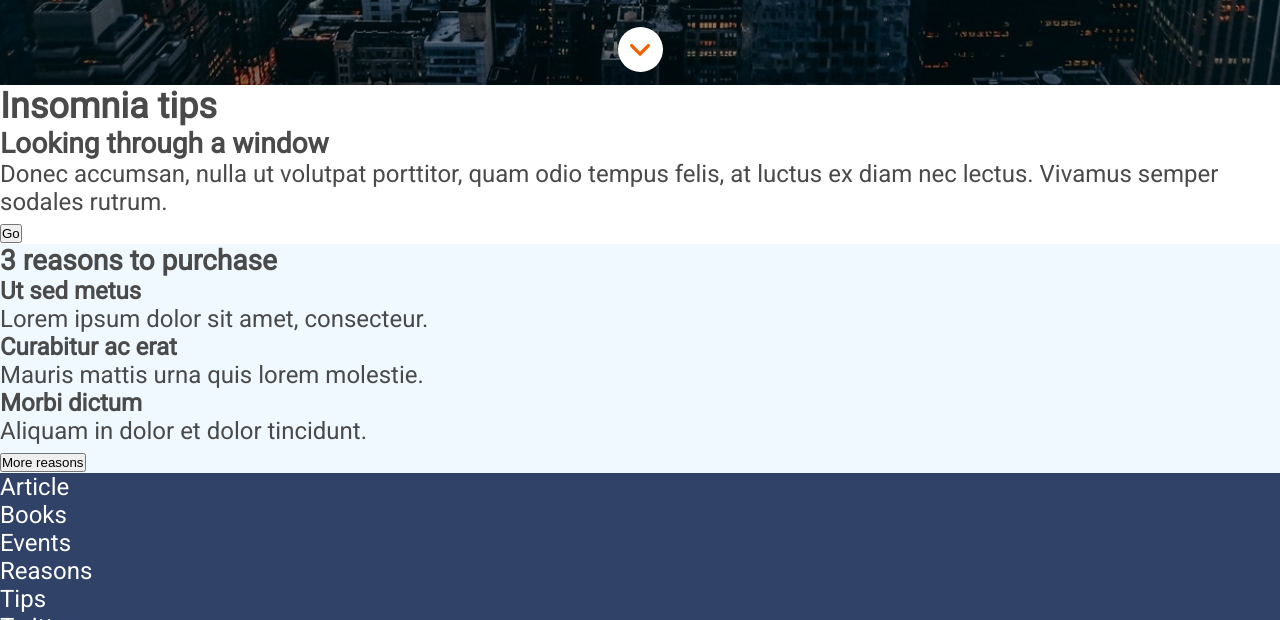
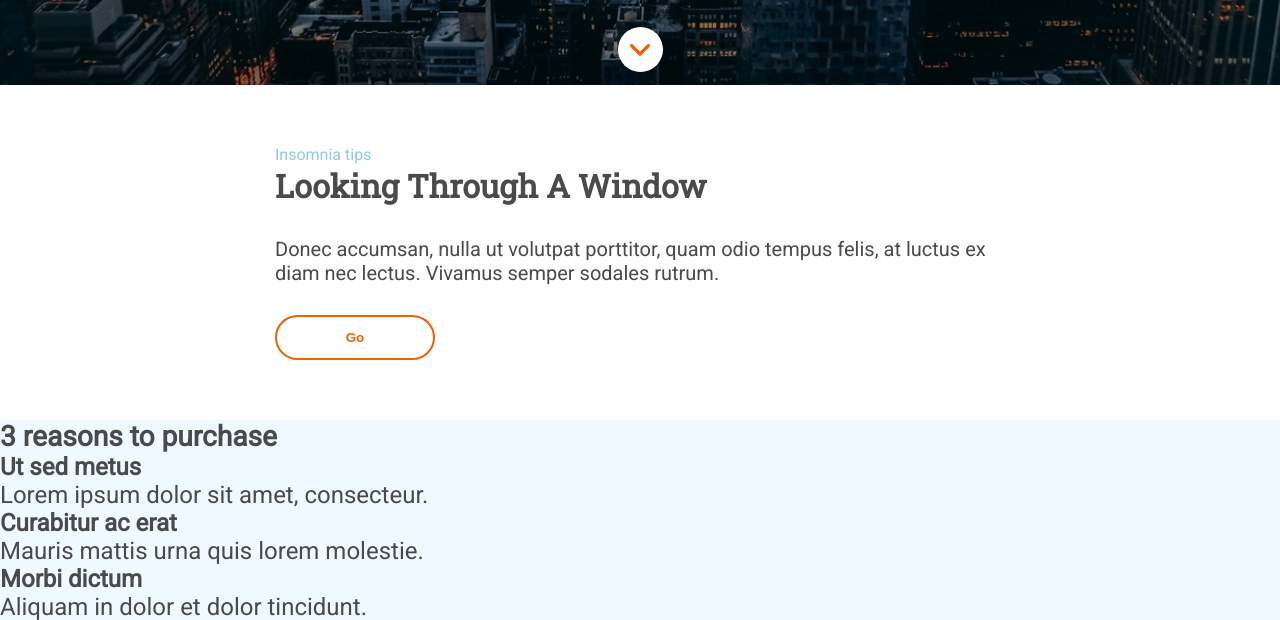
Before and after one commit to Adalab/modulo-1-evaluacion-final-evaferrerasbr, a website: page src/html/index.html in a window 1280 px wide. Shown: the part 715-1335 px from the top of the page. Drawn offline with nearby package versions, Linux system fonts and the light colour scheme; files that its build step writes are made by us from their sources; files whose address does not match are found by name.

Commit message:
End main-tips section

```diff
--- a/src/html/partials/footer.html
+++ b/src/html/partials/footer.html
@@ -1,4 +1,4 @@
-<footer class="footer txt-light">
+<footer class="footer txt--light">
   <div></div>
   <nav>
     <ul>
--- a/src/html/partials/hero.html
+++ b/src/html/partials/hero.html
@@ -1,6 +1,6 @@
-<div class="hero txt-light">
+<div class="hero txt--light">
   <div class="hero__wrapper">
-    <h1 class="hero__title txt-title txt-xl txt-center uppercase">
+    <h1 class="hero__title txt--title txt--xl txt--center uppercase">
       Anonymous proxy
     </h1>
     <p class="hero__text">In hac habitasse platea dictumst.</p>
--- a/src/html/partials/main-tips.html
+++ b/src/html/partials/main-tips.html
@@ -1,9 +1,11 @@
 <section class="main-tips">
-  <h2>Insomnia tips</h2>
-  <h3>Looking through a window</h3>
-  <p>
+  <h2 class="txt--sm section--color">Insomnia tips</h2>
+  <h3 class="txt--lg txt--title txt-title--color capitalize">
+    Looking through a window
+  </h3>
+  <p class="main-tips__text txt--md">
     Donec accumsan, nulla ut volutpat porttitor, quam odio tempus felis, at
     luctus ex diam nec lectus. Vivamus semper sodales rutrum.
   </p>
-  <button>Go</button>
+  <button class="button--go">Go</button>
 </section>
--- a/src/scss/components/_buttons.scss
+++ b/src/scss/components/_buttons.scss
@@ -8,3 +8,24 @@
   justify-content: center;
   align-items: center;
 }
+
+.button--go {
+  height: 45px;
+  width: 76px;
+  background-color: $color-brand-2;
+  color: $color-brand-1;
+  font-weight: bold;
+  border: 2px solid $color-brand-1;
+  border-radius: 50px;
+  transition: ease 0.5s;
+  &:hover {
+    background-color: $color-brand-1;
+    color: $color-brand-2;
+  }
+  @include tablet {
+    width: 91px;
+  }
+  @include desktop {
+    width: 160px;
+  }
+}
--- a/src/scss/components/_typography.scss
+++ b/src/scss/components/_typography.scss
@@ -6,15 +6,22 @@ body {
   }
 }
 
-.txt-title {
+.txt--title {
   font-family: $font-title;
+  &--color {
+    color: $color-brand-title;
+  }
 }
 
-.txt-light {
+.txt--light {
   color: $color-brand-2;
 }
 
-.txt-xl {
+.section--color {
+  color: $color-brand-3;
+}
+
+.txt--xl {
   font-size: 2.625rem;
   @include tablet {
     font-size: 5rem;
@@ -24,16 +31,29 @@ body {
   }
 }
 
-.txt-lg {
+.txt--lg {
   font-size: 1.5rem;
+  @include tablet {
+    font-size: 1.625rem;
+  }
+  @include desktop {
+    font-size: 2rem;
+  }
 }
 
-.txt-md {
+.txt--md {
   font-size: 1.125rem;
+  @include tablet {
+    font-size: 1.25rem;
+  }
 }
 
-.txt-sm {
+.txt--sm {
+  font-weight: normal;
   font-size: 0.875rem;
+  @include desktop {
+    font-size: 1rem;
+  }
 }
 
 .uppercase {
@@ -44,6 +64,6 @@ body {
   text-transform: capitalize;
 }
 
-.txt-center {
+.txt--center {
   text-align: center;
 }
--- a/src/scss/layout/_main-reasons.scss
+++ b/src/scss/layout/_main-reasons.scss
@@ -0,0 +1,3 @@
+.main-reasons {
+  background-color: $color-brand-extra;
+}
--- a/src/scss/layout/_main-tips.scss
+++ b/src/scss/layout/_main-tips.scss
@@ -0,0 +1,17 @@
+.main-tips {
+  background-color: $color-brand-2;
+  padding: 30px 15px 45px 15px;
+  @include tablet {
+    padding: 30px 39px 60px 39px;
+  }
+  @include desktop {
+    padding: 60px 275px 60px 275px;
+  }
+}
+
+.main-tips__text {
+  margin: 15px auto 30px auto;
+  @include tablet {
+    margin: 30px auto 30px auto;
+  }
+}
--- a/src/scss/styles.scss
+++ b/src/scss/styles.scss
@@ -5,14 +5,9 @@
 @import "components/buttons";
 @import "layout/header";
 @import "components/hero";
-
-.main-tips {
-  background-color: $color-brand-2;
-}
-
-.main-reasons {
-  background-color: $color-brand-extra;
-}
+@import "layout/main";
+@import "layout/main-tips";
+@import "layout/main-reasons";
 
 .footer {
   background-color: $color-brand-5;
```
